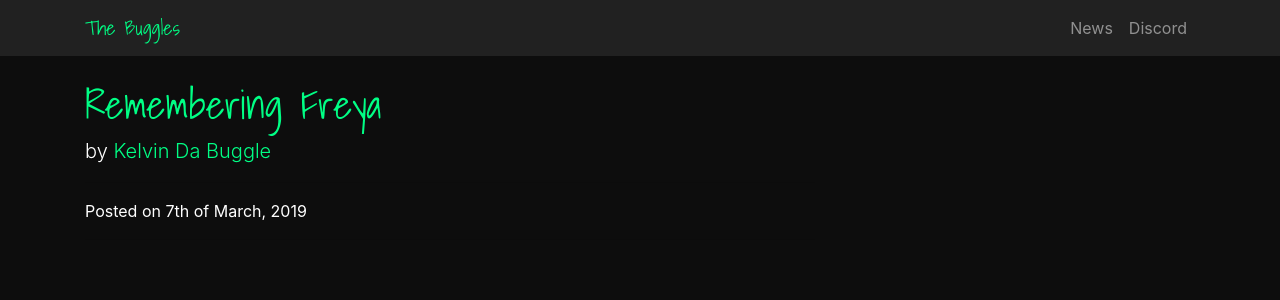
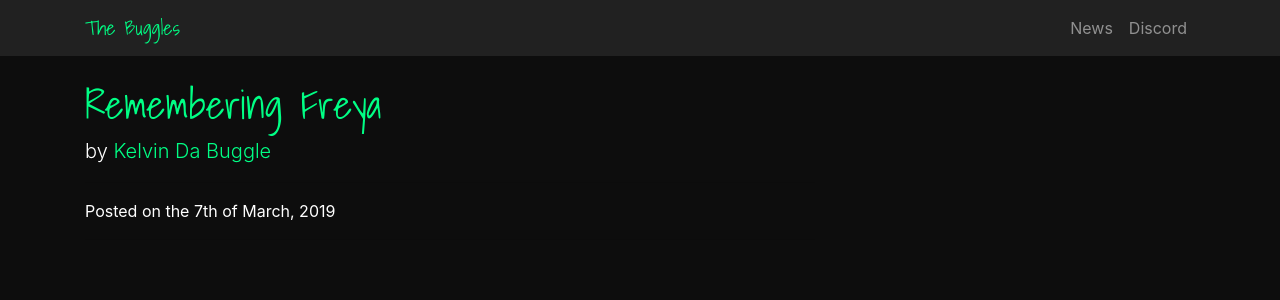
Before and after one commit to bugglespecies/bugglespecies.github.com, a Jekyll site: the page built from _posts/2019-03-07-remembering-freya.md, in a window 1280 px wide. Shown: the top 300 px of the page. Built offline with Jekyll 4.4.1, drawn with Linux system fonts in a browser that asks for light colours; nearby versions of some CDN libraries.

Commit message:
Update blogpost.html

```diff
--- a/_layouts/blogpost.html
+++ b/_layouts/blogpost.html
@@ -62,7 +62,7 @@
 				<h1 class="mt-4 text-primary buggle-font">{{ page.title }}</h1>
 				<p class="lead">by <span class="text-primary">{{ page.author }}</span></p>
 				<hr>
-				<p>Posted on {% assign day = page.date | date: "%-d" %}
+				<p>Posted on the {% assign day = page.date | date: "%-d" %}
 					{% case day %}
 						{% when '1' or '21' or '31' %}{{ day }}st
 						{% when '2' or '22' %}{{ day }}nd
```
